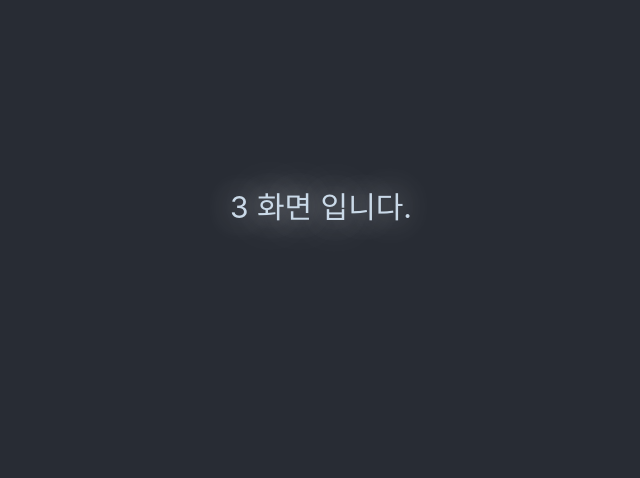
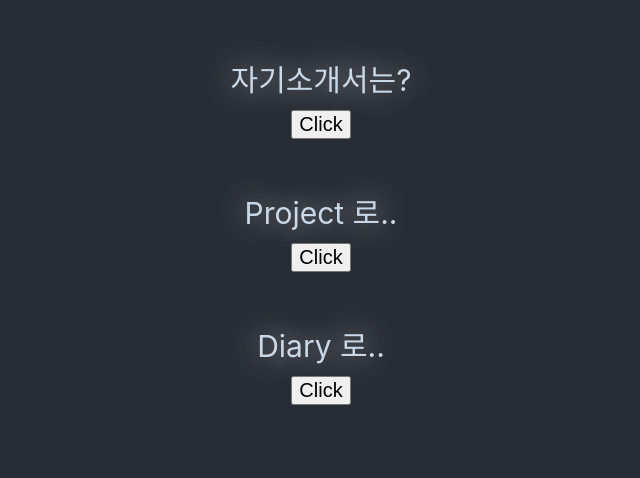
Before and after one commit to hesuhesu/ReactUITester, a React (Create React App) app: page / in a window 1280 px wide. Shown: the part 2122-2600 px from the top of the page, without its empty margins (319-959 px from the left). Built offline with nearby package versions, Linux system fonts and the light colour scheme; no server answers; what quill-image-drop-and-paste, quill-image-drop-module, quill-image-resize would draw is missing.

Commit message:
Update Diary Structure

```diff
--- a/src/components/Diary/Pagination.tsx
+++ b/src/components/Diary/Pagination.tsx
@@ -81,6 +81,10 @@ const PaginationContainer = styled.div`
             background-color: #ddd;
             cursor: not-allowed;
         }
+
+        &:hover {
+            background-color: #ddd;
+        }
     }
 `;
 
--- a/src/components/Home/ThirdHome.tsx
+++ b/src/components/Home/ThirdHome.tsx
@@ -1,13 +1,46 @@
-import React from 'react';
+import React, { useEffect, useRef, useState } from 'react';
+import { useNavigate } from 'react-router-dom';
 import styled from 'styled-components';
+import { fadeIn } from '../Animation.tsx';
 
 const ThirdHome: React.FC = () => {
-    return (
-        <ThirdHomeContainer>
-            <p>3 화면 입니다.</p>
-        </ThirdHomeContainer>
-    )
-}
+  const [isVisible, setIsVisible] = useState<boolean>(false);
+  const containerRef = useRef<HTMLDivElement>(null);
+  const navigate = useNavigate();
+
+  useEffect(() => {
+    const observer = new IntersectionObserver(
+      ([entry]) => {
+        if (entry.isIntersecting) {
+          setIsVisible(true);
+        }
+      },
+      { threshold: 0.5 }
+    );
+
+    if (containerRef.current) {
+      observer.observe(containerRef.current);
+    }
+
+    return () => {
+      if (containerRef.current) {
+        // eslint-disable-next-line react-hooks/exhaustive-deps
+        observer.unobserve(containerRef.current);
+      }
+    };
+  }, []);
+
+  return (
+    <ThirdHomeContainer ref={containerRef}>
+      <p className={isVisible ? 'fade-in' : ''} style={{ animationDelay: `0.5s` }}>자기소개서는?</p>
+      <button className={isVisible ? 'fade-in' : ''} style={{ animationDelay: `0.6s` }}>Click</button>
+      <p className={isVisible ? 'fade-in' : ''} style={{ animationDelay: `0.7s` }}>Project 로..</p>
+      <button className={isVisible ? 'fade-in' : ''} onClick={() => navigate('/project')} style={{ animationDelay: `0.8s` }}>Click</button>
+      <p className={isVisible ? 'fade-in' : ''} style={{ animationDelay: `0.9s` }}>Diary 로..</p>
+      <button className={isVisible ? 'fade-in' : ''} onClick={() => navigate('/diary')} style={{ animationDelay: `1.0s` }}>Click</button>
+    </ThirdHomeContainer>
+  );
+};
 
 export default ThirdHome;
 
@@ -17,9 +50,30 @@ const ThirdHomeContainer = styled.div`
   flex-direction: column;
   justify-content: center;
   align-items: center;
+  border: none;
+  border-radius: 5px;
 
   p {
     font-size: 30px;
+    opacity: 0; /* 초기 상태 */
+    transform: translateY(20px); /* 초기 위치 */
+    transition: opacity 0.5s ease, transform 0.5s ease;
+  }
+
+  button {
+    font-size: 20px;
+    opacity: 0; /* 초기 상태 */
+    transition: opacity 0.5s ease, transform 0.5s ease;
+  }
+
+  button:hover {
+    transform: scale(1.2);
+    opacity: 1;
+    box-shadow: 0 0 15px 5px rgba(214, 230, 245, 0.925); /* 빛나는 효과 */
+  }
+
+  .fade-in {
+    animation: ${fadeIn} 1s ease forwards;
   }
 
   @media (max-width: 768px) {
--- a/src/routes/Diary.tsx
+++ b/src/routes/Diary.tsx
@@ -32,11 +32,12 @@ const Diary: React.FC = () => {
 
     useEffect(() => {
         let timeoutId: NodeJS.Timeout;
+        setIsLoading(true);
         (async () => {
             try {
                 // const response = await axios.get(`${HOST}:${PORT}/diary/all_read`);
-                const response = await axios.get(`${HOST}:${PORT}/diary/one_read`, {
-                    params: { page: currentPage, limit: ITEMS_PER_PAGE },
+                const response = await axios.get(`${HOST}:${PORT}/diary/one_page_read`, {
+                    params: { page: currentPage, limit: ITEMS_PER_PAGE, category: selectedCategory },
                 });
                 setApi(response.data.list);
                 setTotalPages(response.data.totalPages); // 전체 페이지 수 업데이트
@@ -44,7 +45,6 @@ const Diary: React.FC = () => {
                 console.error(error);
             }
             finally {
-                // setIsLoading(false);
                 timeoutId = setTimeout(() => setIsLoading(false), 500);
             }
         })();
@@ -54,22 +54,15 @@ const Diary: React.FC = () => {
         return () => {
             clearTimeout(timeoutId);
         };
-    }, [currentPage]);
-
-    const filteredData = useMemo(() => {
-        if (selectedCategory === '전체') {
-            return api;
-        }
-        return api.filter(item => item.category === selectedCategory);
-    }, [selectedCategory, api]);
+    }, [currentPage, selectedCategory]);
 
     const handleCategoryChange = async (event: React.ChangeEvent<HTMLSelectElement>) => {
         setSelectedCategory(event.target.value);
+        setCurrentPage(1);
     };
 
     const handlePageChange = (page: number) => {
         setCurrentPage(page);
-        setIsLoading(true);
     };
 
     if (isLoading) {
@@ -92,8 +85,8 @@ const Diary: React.FC = () => {
                 </select>
             </SelectContainer>
             <CardsContainer>
-                {filteredData.length > 0 ? (
-                    filteredData.map((item) => (
+                {api.length > 0 ? (
+                    api.map((item) => (
                         <Card key={item._id} onClick={() => navigate(`/diary_detail/${item._id}`)}>
                             <CardImage src={`/${item.category.toLowerCase()}.svg`} alt={item.title} />
                             <CardContent>
--- a/src/routes/DiaryDetail.tsx
+++ b/src/routes/DiaryDetail.tsx
@@ -45,7 +45,7 @@ const DiaryDetail: React.FC = () => {
 
     useEffect(() => {
         let timeoutId: NodeJS.Timeout;
-        axios.get(`${HOST}:${PORT}/diary/read`, {
+        axios.get(`${HOST}:${PORT}/diary/read_detail`, {
             params: { _id: params }
         }).then((response) => {
             setData(response.data.list);
@@ -55,7 +55,6 @@ const DiaryDetail: React.FC = () => {
             setAdmin(1);
         }).catch((error) => { console.error(error); })
         .finally(() => {
-            // setTimeout(() => setIsLoading(false), 500);
             timeoutId = setTimeout(() => setIsLoading(false), 500);
           });
         return () => {
```
Also changed, not shown: src/App.tsx (+4 -3 lines).
